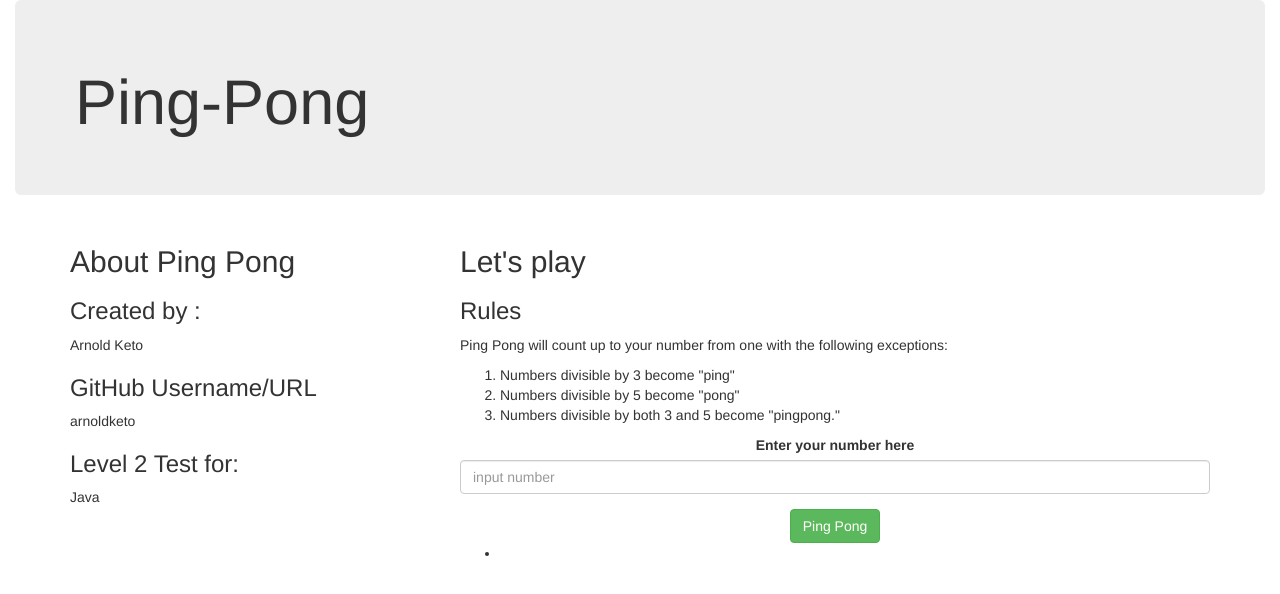
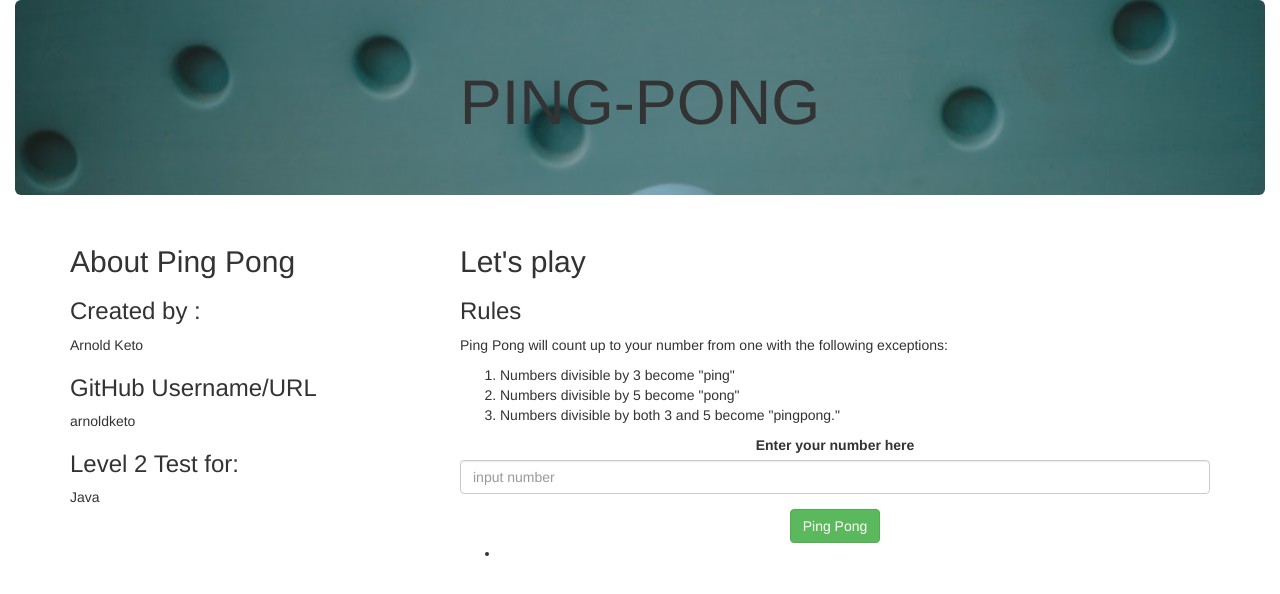
Before and after one commit to arnoldketo/ping-pongs, a plain HTML site: page index.html in a window 1280 px wide. Drawn offline with Linux system fonts and the light colour scheme.

Commit message:
Add image to header

```diff
--- a/css/styles.css
+++ b/css/styles.css
@@ -0,0 +1,4 @@
+#colour {
+  background-image: url(../images/balls.jpg);
+  text-align: center;
+}
--- a/index.html
+++ b/index.html
@@ -12,8 +12,8 @@
     <div class="container-fluid">
       <div class="row">
         <div class="col-xs-12" "col-md-12">
-          <div class="jumbotron">
-            <h1>Ping-Pong</h1>
+          <div class="jumbotron" id="colour">
+            <h1>PING-PONG</h1>
           </div>
 
         </div>
--- a/js/scripts.js
+++ b/js/scripts.js
@@ -57,10 +57,10 @@ function config(h){
 $(document).ready(function(){
 	$("#replies-form").submit(function(event){
 		event.preventDefault();
-		$("#reply").empty();
+		$("ul#reply").empty();
 		var userInput=parseInt($("input#replies-Input").val());
 		for(var h=1; h<=userInput; h+=1){
-			$("#reply").append("<li>"+pingPong(h)+"</li>");
+			$("ul#reply").append("<li>"+config(h)+"</li>");
 		}
 	});
 });
```
Also changed, not shown: images/balls.jpg (added).
